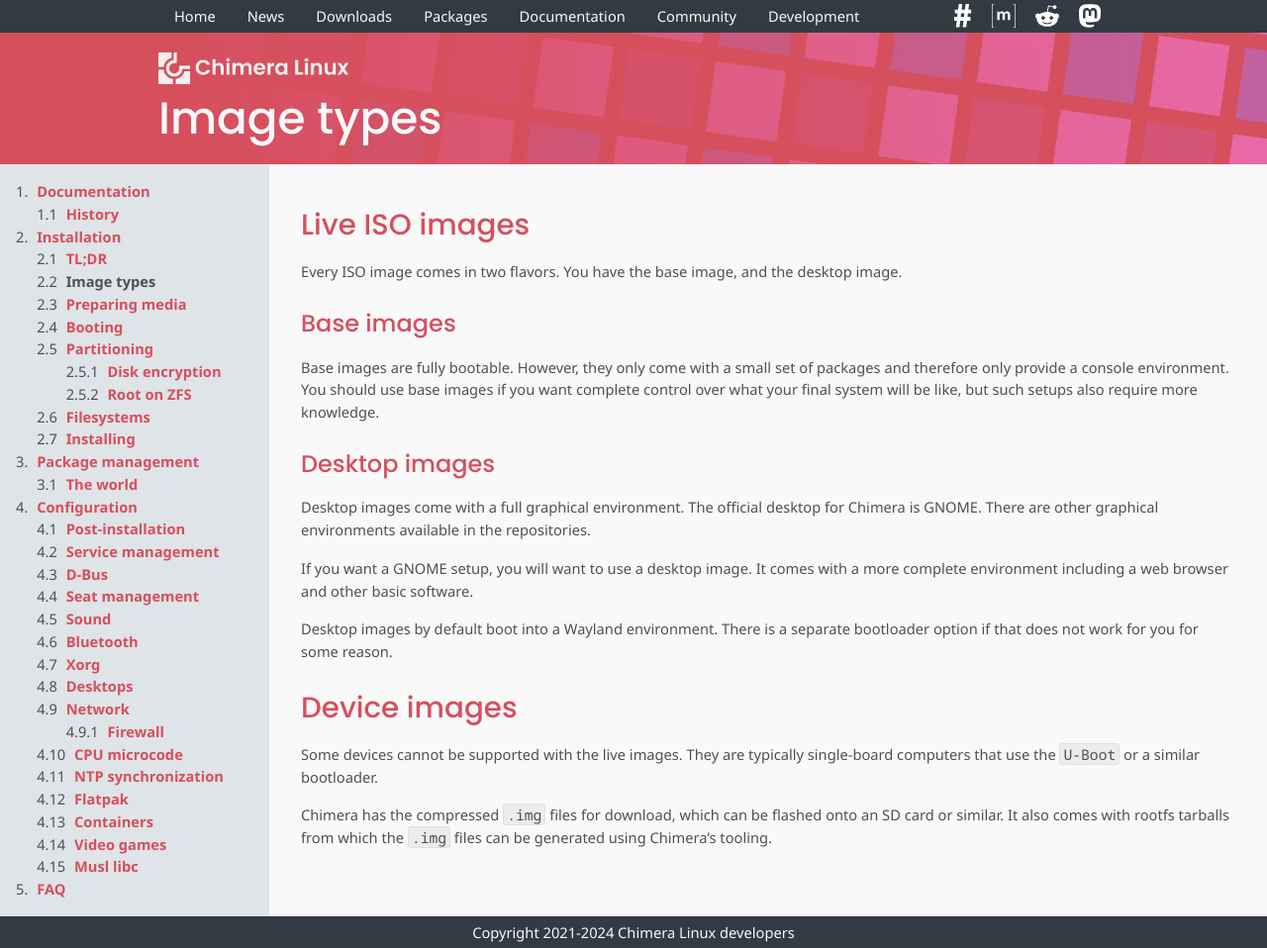
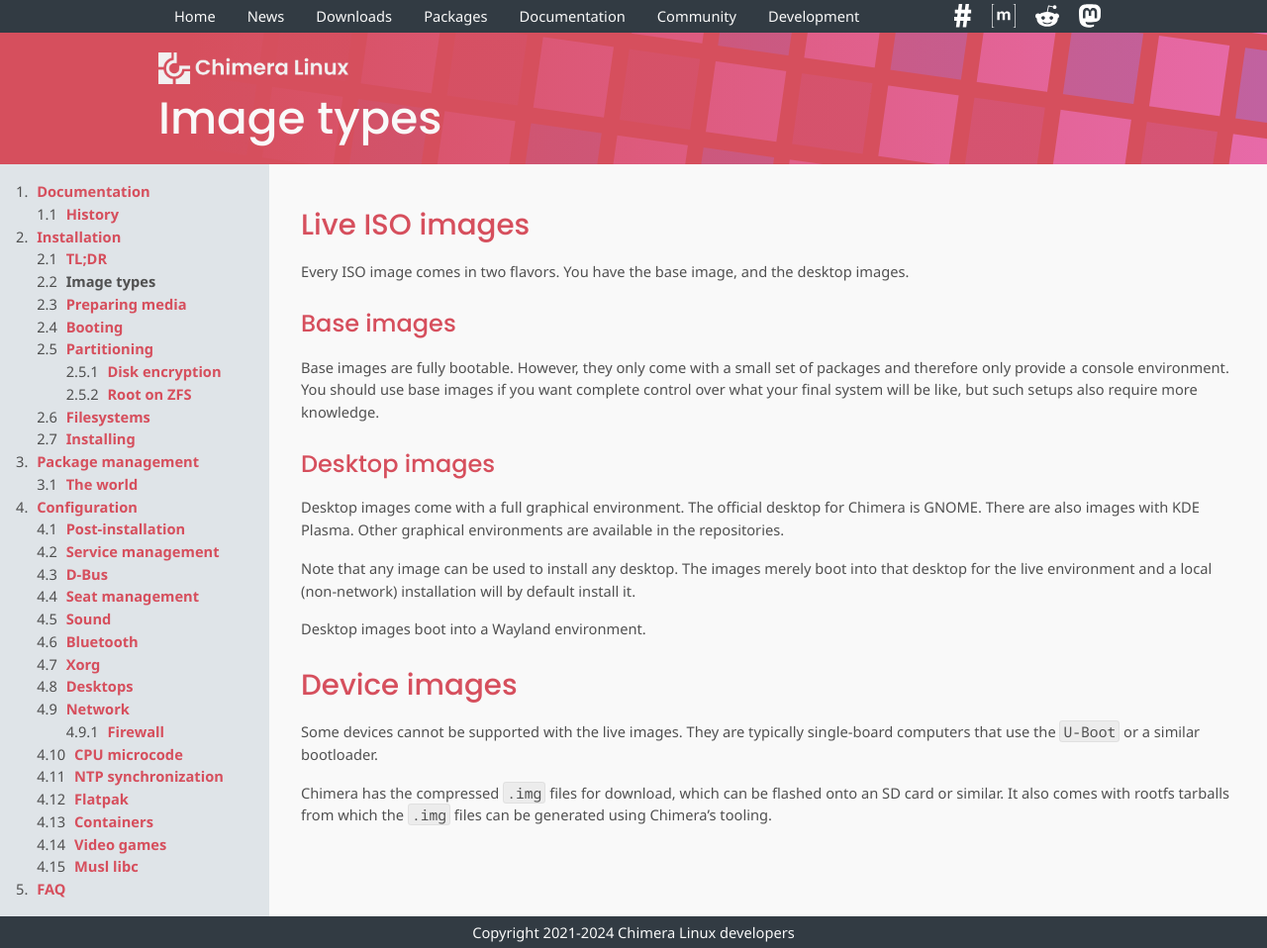
Before and after one commit to chimera-linux/chimera-linux.github.io, a Jekyll site: the page built from _docs/installation/images.md, in a window 1280 px wide and 958 px high. Shown: the whole window at 99% size. Built offline with Jekyll 4.4.1, drawn with Linux system fonts in a browser that asks for light colours.

Commit message:
docs updates

```diff
--- a/_docs/installation/images.md
+++ b/_docs/installation/images.md
@@ -7,7 +7,7 @@
 ## Live ISO images
 
 Every ISO image comes in two flavors. You have the base image, and the
-desktop image.
+desktop images.
 
 ### Base images
 
@@ -19,16 +19,14 @@
 ### Desktop images
 
 Desktop images come with a full graphical environment. The official
-desktop for Chimera is GNOME. There are other graphical environments
-available in the repositories.
+desktop for Chimera is GNOME. There are also images with KDE Plasma.
+Other graphical environments are available in the repositories.
 
-If you want a GNOME setup, you will want to use a desktop image. It
-comes with a more complete environment including a web browser and
-other basic software.
+Note that any image can be used to install any desktop. The images
+merely boot into that desktop for the live environment and a local
+(non-network) installation will by default install it.
 
-Desktop images by default boot into a Wayland environment. There is
-a separate bootloader option if that does not work for you for some
-reason.
+Desktop images boot into a Wayland environment.
 
 ## Device images
 
```
Also changed, not shown: _docs/installation.md (+2 -1 lines), _docs/installation/boot.md (+4 -10 lines), _docs/installation/install.md (+10 -0 lines).
